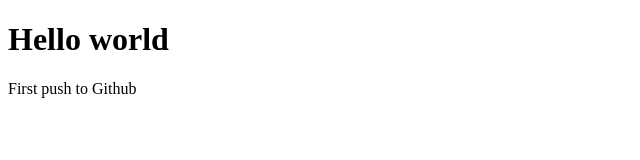
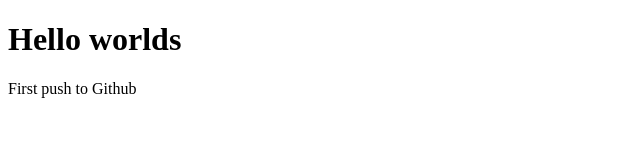
Before and after one commit to Techspare/JovicTest, a plain HTML site: page index.html in a window 1280 px wide. Shown: the full height of the page, 0-640 px from the left. Drawn offline with Linux system fonts and the light colour scheme.

Commit message:
my first commit

```diff
--- a/index.html
+++ b/index.html
@@ -6,7 +6,7 @@
     <title>Document</title>
 </head>
 <body>
-    <h1> Hello world</h1>
+    <h1> Hello worlds</h1>
     <p>First push to Github</p>
 </body>
 </html>
```
